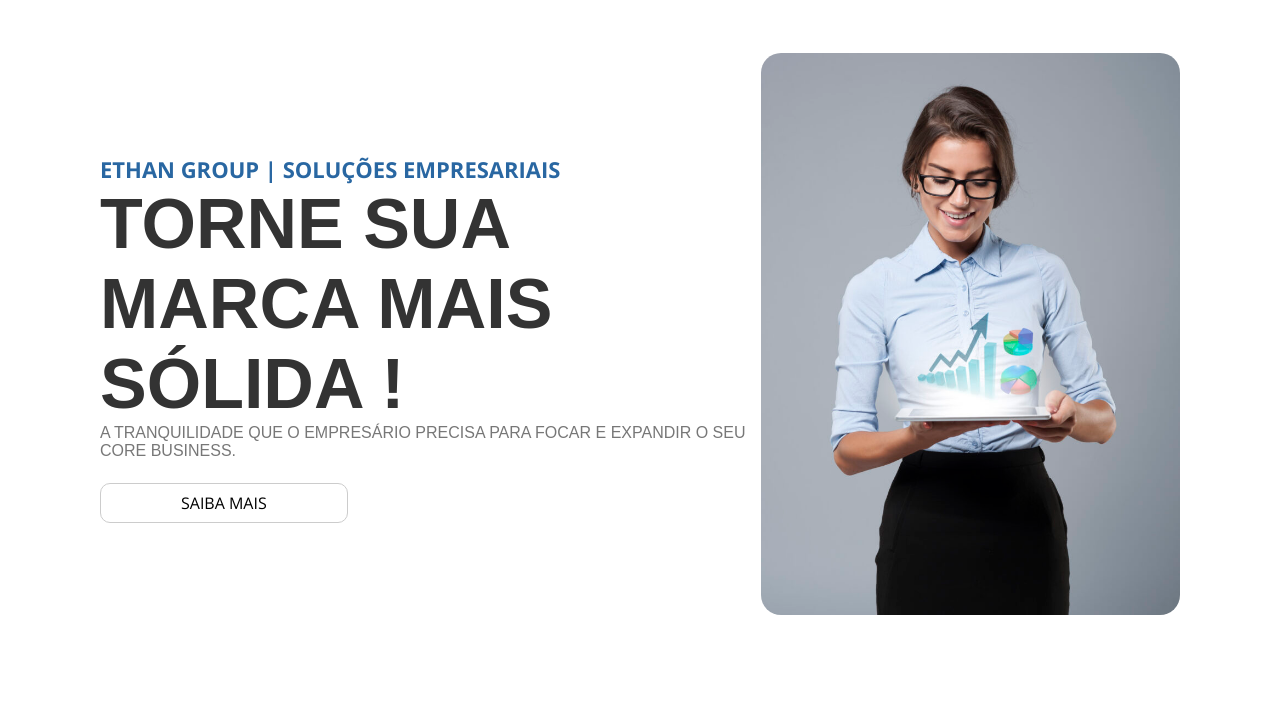
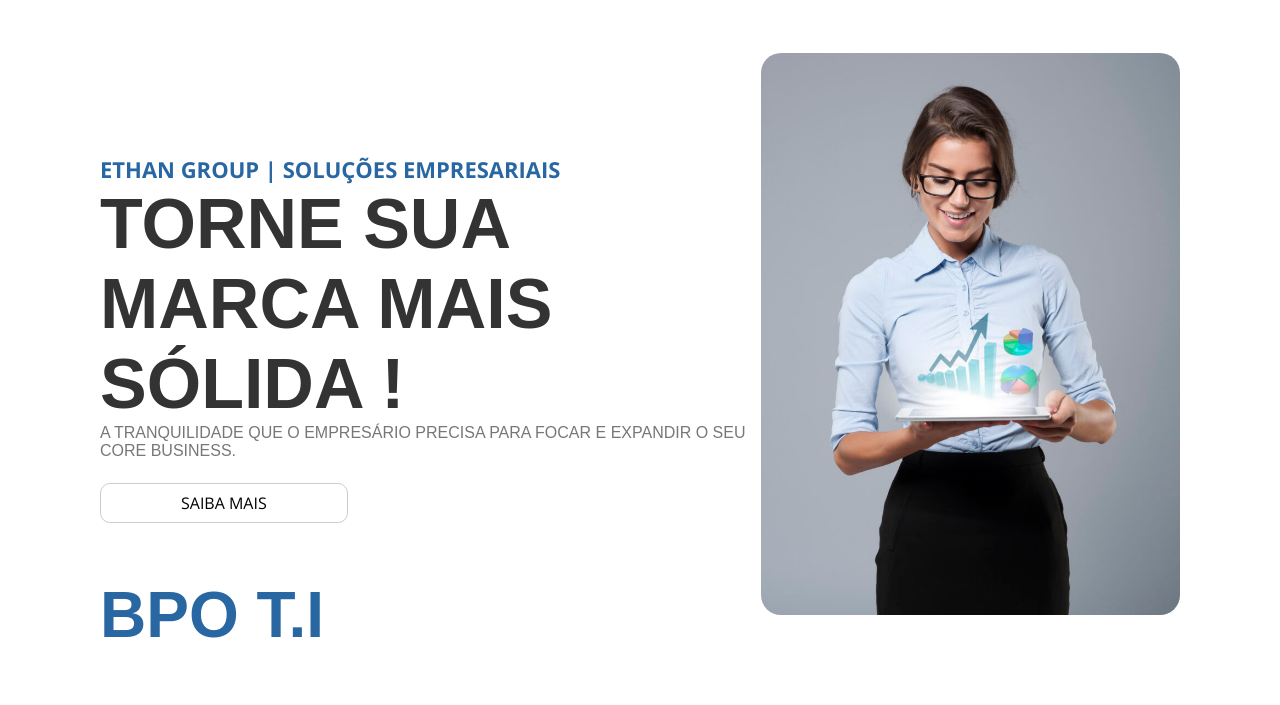
Before and after one commit to TechZfuture/siteEthan, a plain HTML site: page index.html in a window 1280 px wide. Shown: the part 95-800 px from the top of the page. Drawn offline with nearby package versions, Linux system fonts and the light colour scheme.

Commit message:
Falta consertas as animações

```diff
--- a/css/style.css
+++ b/css/style.css
@@ -1,5 +1,6 @@
 /* ESTILOS PADRÕES */
 .container {
+  position: relative;
   display: flex;
   justify-content: space-between;
   max-width: 1280px;
@@ -216,14 +217,16 @@
 /* Adicione estilos conforme necessário */
 
 
-.count{
+.count {
   color: var(--cor-branca);
 }
+
 /* Estilo para a animação dos números */
 @keyframes counting {
   from {
     opacity: 0;
   }
+
   to {
     opacity: 1;
   }
@@ -296,7 +299,6 @@
   border-radius: 10px;
   box-shadow: 0px 0px 12px rgba(0, 0, 0, 0.2);
   transition: 0.4s all;
-  cursor: pointer;
 }
 
 .cards:hover {
@@ -322,7 +324,7 @@
   text-align: center;
 
   padding: 1.5rem;
-  box-shadow: 0px 0px 12px var(--box-shadow);
+  box-shadow: 0px 0px 12px rgba(0, 0, 0, 0.2);
   border-radius: 0.25rem;
   width: 610px;
   transition: 0.4s all;
@@ -520,13 +522,13 @@
 }
 
 @media screen and (min-width: 980px) and (max-width: 1360px) {
-  .parent{
+  .parent {
     display: flex;
     flex-wrap: wrap;
     justify-content: center;
   }
 
-  .cards{
+  .cards {
     max-width: 80%;
   }
 
@@ -633,13 +635,13 @@
     display: block;
   }
 
-  .parent{
+  .parent {
     display: flex;
     flex-wrap: wrap;
     justify-content: center;
   }
 
-  .cards{
+  .cards {
     max-width: 80%;
   }
 
@@ -679,7 +681,7 @@
     display: none;
   }
 
-  #contato{
+  #contato {
     padding-top: 40px;
     flex-direction: column;
     justify-content: space-around;
@@ -701,3 +703,37 @@
     display: none;
   }
 }
+
+#fraseContainer {
+  color: var(--cor-principal);
+  font-weight: bold;
+
+  position: absolute;
+  margin-top: 4rem;
+  font-size: 4rem;
+  /* Ajuste o tamanho da fonte conforme necessário */
+  opacity: 0;
+  transform: translateX(-100%);
+  transition: opacity 1s, transform 1s;
+}
+
+#home .slideOut {
+  transform: translateX(100%);
+}
+
+#home .slideIn {
+  opacity: 1;
+  transform: translateX(0);
+}
+
+@keyframes slideRight {
+  from {
+    opacity: 0;
+    transform: translateX(-100%);
+  }
+
+  to {
+    opacity: 1;
+    transform: translateX(0);
+  }
+}
--- a/index.html
+++ b/index.html
@@ -47,6 +47,7 @@
             seu core business.
           </p>
           <a class="saibaMais" href="#services">Saiba Mais</a>
+          <p id="fraseContainer" class="slideOut"></p>
         </article>
         <div class="imagem-home">
           <img src="assets/img/mulherInicial.jpg" alt="" />
--- a/js/script.js
+++ b/js/script.js
@@ -72,3 +72,31 @@
   // Inicia a animação dos números quando a página é carregada
   animateCounters();
 });
+
+document.addEventListener("DOMContentLoaded", function () {
+  var fraseIndex = 0;
+  var frases = ["BPO T.I", "BPO FINANCEIRO", "ASSESSORIA EMPRESARIAL", "CONTROLADORIA E GESTÃO", "BPO CONTÁBIL"];
+  var pTag = document.getElementById("fraseContainer");
+
+  function changeFrase() {
+      pTag.textContent = frases[fraseIndex];
+      pTag.classList.remove("slideOut");
+      pTag.classList.add("slideIn");
+
+      setTimeout(function () {
+          pTag.classList.remove("slideIn");
+          pTag.classList.add("slideOut");
+      }, 7000); // Duração da transição de saída
+
+      setTimeout(function () {
+          pTag.textContent = ""; // Limpa a frase após a transição de saída
+      }, 8000); // Tempo total antes de iniciar a próxima transição
+
+      fraseIndex = (fraseIndex + 1) % frases.length;
+  }
+
+  // Inicia com a primeira frase
+  changeFrase();
+
+  setInterval(changeFrase, 9000); // Muda a cada 9 segundos
+});
```
